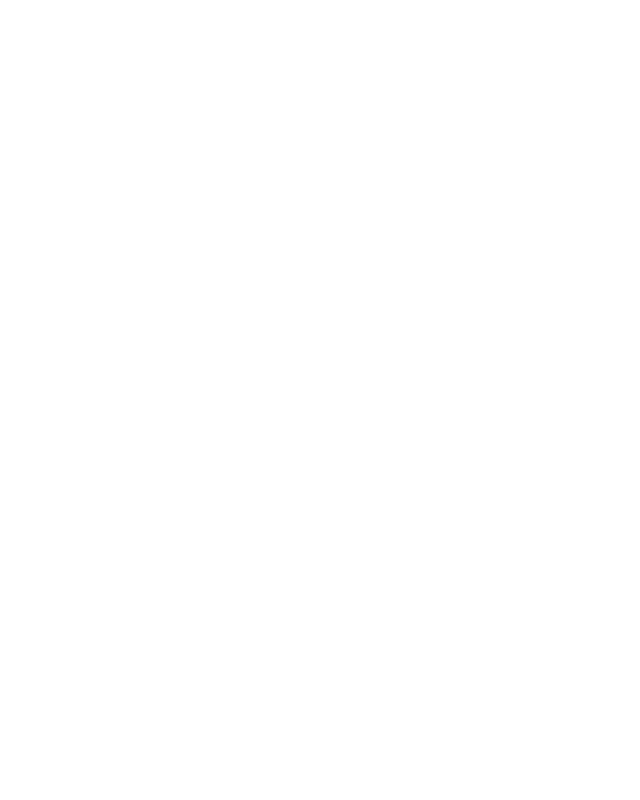
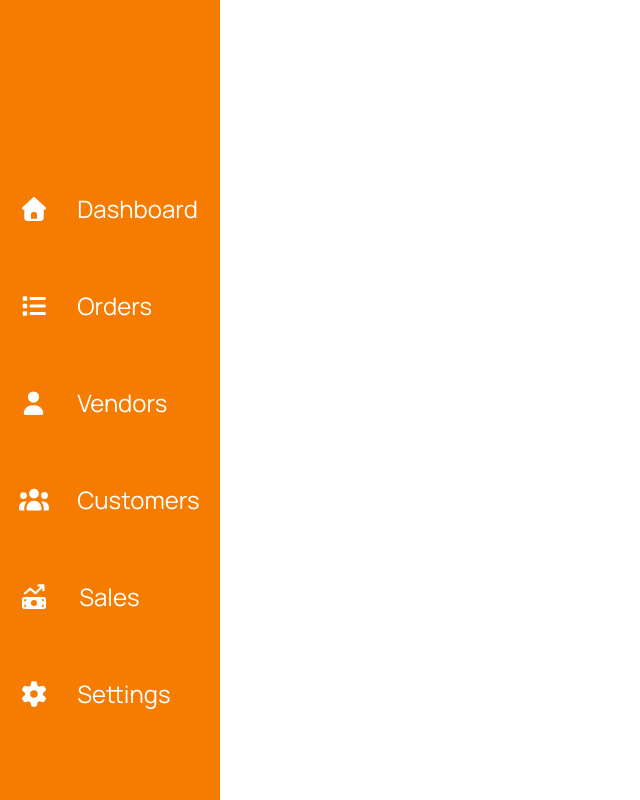
Before and after one commit to akirachix/gorzo-frontend-web, a React (Create React App) app: page /sidebar in a window 1280 px wide. Before the commit this address had no page. Shown: the whole page, without its empty margins (0-640 px from the left). Built offline with nearby package versions, Linux system fonts and the light colour scheme.

Commit message:
feat: worked on nav-bar

```diff
--- a/src/App.js
+++ b/src/App.js
@@ -7,6 +7,8 @@
 import SalesTracking from './OnBoarding/SalesTracking';
 import GetStarted from './OnBoarding/GetStarted';
 import { BrowserRouter as Router, Routes, Route } from 'react-router-dom';
+import Sidebar from './SharedComponent/SideBar';
+import '@fontsource/manrope';
 
 
 function App() {
@@ -19,6 +21,9 @@
 <Route path = "/order" element = {<OrderManagement/>}/>
 <Route path="/sales" element = {<SalesTracking/>}/>
 <Route path="/getStarted" element = {<GetStarted/>}/>
+<Route path="/sidebar" element = {<Sidebar/>}/>
+
+
   </Routes>
 </Router>
   );
--- /dev/null
+++ b/src/SharedComponent/SideBar/index.css
@@ -0,0 +1,186 @@
+ body{
+    overflow: hidden;
+    font-family: 'Manrope';
+}
+
+.sidebar {
+  background-color: #F57C00;
+  color: white;
+  width: 220px;
+  height: 100vh;
+  position: fixed;
+  top: 0;
+  left: 0;
+  padding-top: 20px;
+  transition: transform 0.3s ease;
+  z-index: 1000;
+}
+
+
+#habaLogo {
+    width: 8vw;
+    display: block;
+    margin: 0 auto;
+    padding-top: 10%;
+}
+
+ #dashboardHeading {
+    text-align: center;
+    padding-top: 10%;
+    color: white;
+    font-size: 1.2em;
+}
+
+ .navigation {
+    margin-top: 10em;
+    padding: 0;
+}
+
+.navigation li {
+    list-style: none;
+    margin: 2.5em 0;
+    text-align: center;
+}
+
+.nav-link {
+  display: flex;
+  align-items: center;
+  gap: 20px;
+  color: white;
+  text-decoration: none;
+  padding: 12px 16px;
+  margin-left: 16px;
+  width: calc(100% + 16px);
+  border-radius: 0 20px 20px 0;
+  transition: all 0.3s ease;
+  font-family: 'Manrope', sans-serif;
+  font-size: 1.5em;
+}
+
+
+.nav-link:hover,
+.nav-link.active {
+    background-color: white;
+    color: #F57C00;
+}
+
+
+
+.nav-icon {
+   width: 20px;
+  display: flex;
+  justify-content: center;
+  align-items: center;
+    margin-left: 10%;
+    margin-right: 10%;
+
+
+}
+
+
+
+.nav-label {
+  flex: 1;
+  margin-right: 40%;
+  padding-left: -10%;
+
+
+}
+
+/* .close-btn{
+      display: none;
+  position: absolute;
+  top: 16px;
+  left: 5px;
+  background: none;
+  border: none;
+  font-size: 24px;
+  color: white;
+  z-index: 5000;
+
+} */
+
+.hamburger,.close-btn{
+  display: none;
+  position: fixed;
+  top: 16px;
+  left: 16px;
+  z-index: 1100;
+  background: none;
+  border: none;
+  font-size: 24px;
+  color: #F57C00;
+}
+
+.close-btn{
+    color: white;
+}
+ .sidebar.open {
+    transform: translateX(0);
+  }
+
+
+
+
+@media (max-width: 768px) {
+  .sidebar {
+    transform: translateX(-100%);
+  }
+   .hamburger{
+    display: block;
+  }
+
+   .navigation {
+    margin-top: 5em;
+    padding: 0;
+}
+
+  .navigation li {
+    list-style: none;
+    margin: 1.5em 0;
+    text-align: center;
+}
+
+    .close-btn {
+        display: block;
+  }
+
+
+
+
+}
+
+
+
+
+.nav-link {
+  display: flex;
+  align-items: center;
+  gap: 10px;
+  color: white;
+  text-decoration: none;
+  padding: 12px 16px;
+  margin-left: -16px;
+  width: calc(100% + 16px);
+  border-radius: 0 20px 20px 0;
+  transition: all 0.3s ease;
+  font-family: 'Manrope', sans-serif;
+}
+
+.nav-link:hover,
+.nav-link.active {
+  background-color: white;
+  color: #F57C00;
+  font-weight: bold;
+}
+
+.nav-icon {
+  width: 20px;
+  display: flex;
+  justify-content: center;
+  align-items: center;
+}
+
+.nav-label {
+  flex: 1;
+}
--- /dev/null
+++ b/src/SharedComponent/SideBar/index.js
@@ -0,0 +1,77 @@
+
+import React, { useState } from 'react';
+import { NavLink } from 'react-router-dom';
+
+import { FontAwesomeIcon } from '@fortawesome/react-fontawesome';
+import { faUser, faUsers, faMoneyBillTrendUp, faList, faGear, faHome } from '@fortawesome/free-solid-svg-icons';
+import { FaBars, FaTimes } from 'react-icons/fa';
+import './index.css';
+
+const Sidebar = () => {
+  const [isOpen, setIsOpen] = useState(false);
+
+  const toggleSidebar = () => setIsOpen(!isOpen);
+  const closeSidebar = () => setIsOpen(false);
+
+  return (
+    <>
+      {/* Show hamburger when sidebar is closed */}
+      {!isOpen && (
+        <button className="hamburger" onClick={toggleSidebar}>
+          <FaBars />
+        </button>
+      )}
+
+      {/* Show close icon when sidebar is open */}
+      {isOpen && (
+        <button className="close-btn" onClick={toggleSidebar}>
+          <FaTimes />
+        </button>
+      )}
+
+      {/* Sidebar */}
+      <div className={`sidebar ${isOpen ? 'open' : ''}`}>
+        <ul className="navigation">
+          <li>
+            <NavLink to="/home" className="nav-link" onClick={closeSidebar}>
+              <span className="nav-icon"><FontAwesomeIcon icon={faHome} /></span>
+              <span className="nav-label">Dashboard</span>
+            </NavLink>
+          </li>
+          <li>
+            <NavLink to="/orders" className="nav-link" onClick={closeSidebar}>
+              <span className="nav-icon"><FontAwesomeIcon icon={faList} /></span>
+              <span className="nav-label">Orders</span>
+            </NavLink>
+          </li>
+          <li>
+            <NavLink to="/vendors" className="nav-link" onClick={closeSidebar}>
+              <span className="nav-icon"><FontAwesomeIcon icon={faUser} /></span>
+              <span className="nav-label">Vendors</span>
+            </NavLink>
+          </li>
+          <li>
+            <NavLink to="/customers" className="nav-link" onClick={closeSidebar}>
+              <span className="nav-icon"><FontAwesomeIcon icon={faUsers} /></span>
+              <span className="nav-label">Customers</span>
+            </NavLink>
+          </li>
+          <li>
+            <NavLink to="/sales" className="nav-link" onClick={closeSidebar}>
+              <span className="nav-icon"><FontAwesomeIcon icon={faMoneyBillTrendUp} /></span>
+              <span className="nav-label">Sales</span>
+            </NavLink>
+          </li>
+          <li>
+            <NavLink to="/settings" className="nav-link" onClick={closeSidebar}>
+              <span className="nav-icon"><FontAwesomeIcon icon={faGear} /></span>
+              <span className="nav-label">Settings</span>
+            </NavLink>
+          </li>
+        </ul>
+      </div>
+    </>
+  );
+};
+
+export default Sidebar;
```
Also changed, not shown: 1 other file (tests, documents, lock files or other folders).
